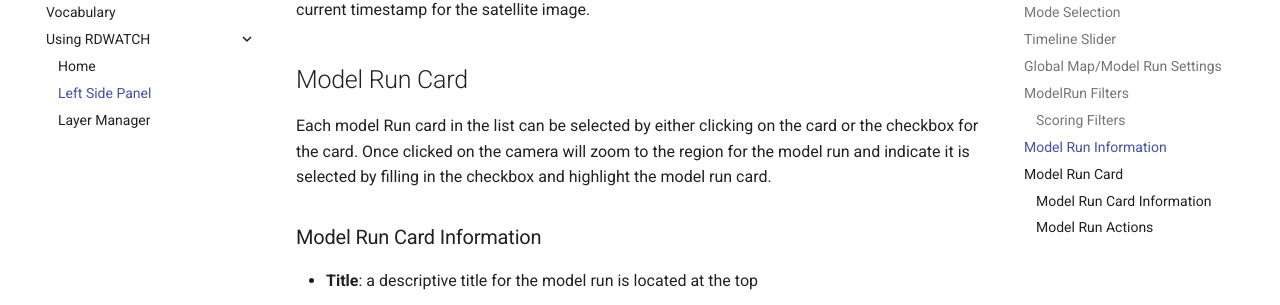
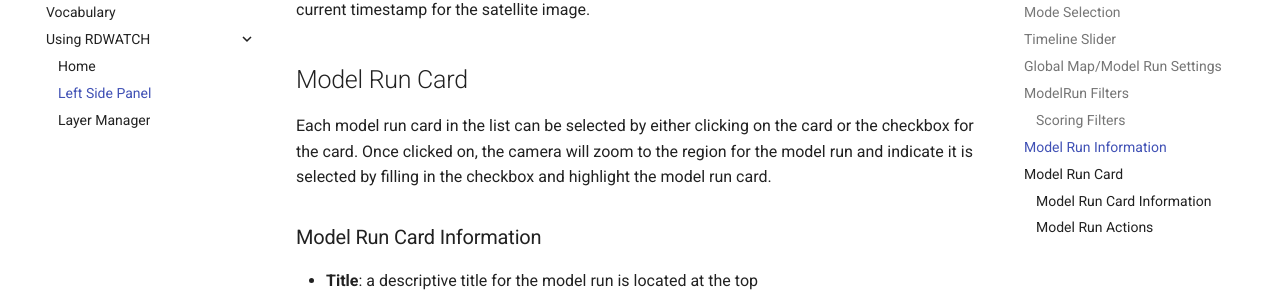
Before and after one commit to ResonantGeoData/RD-WATCH, an MkDocs documentation site: the page built from docs/UserGuide/LeftSidePanel.md, in a window 1280 px wide and 900 px high, scrolled down 1903 px. Shown: the part 144-449 px from the top of the window. Built offline with MkDocs 1.6.1 and Material for MkDocs 9.7.7, drawn with Linux system fonts in a browser that asks for light colours; comment, search, counter and statistics services are not loaded.

```diff
--- a/docs/UserGuide/LeftSidePanel.md
+++ b/docs/UserGuide/LeftSidePanel.md
@@ -44,7 +44,7 @@ Directly below the filters is small area that includes two pieces of information
 
 ## Model Run Card
 
-Each model Run card in the list can be selected by either clicking on the card or the checkbox for the card.  Once clicked on the camera will zoom to the region for the model run and indicate it is selected by filling in the checkbox and highlight the model run card.
+Each model run card in the list can be selected by either clicking on the card or the checkbox for the card.  Once clicked on, the camera will zoom to the region for the model run and indicate it is selected by filling in the checkbox and highlight the model run card.
 
 ### Model Run Card Information
 
```
